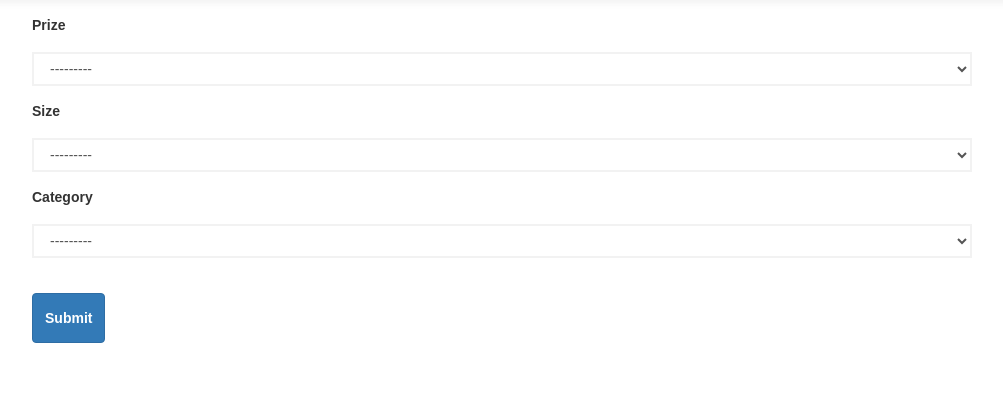
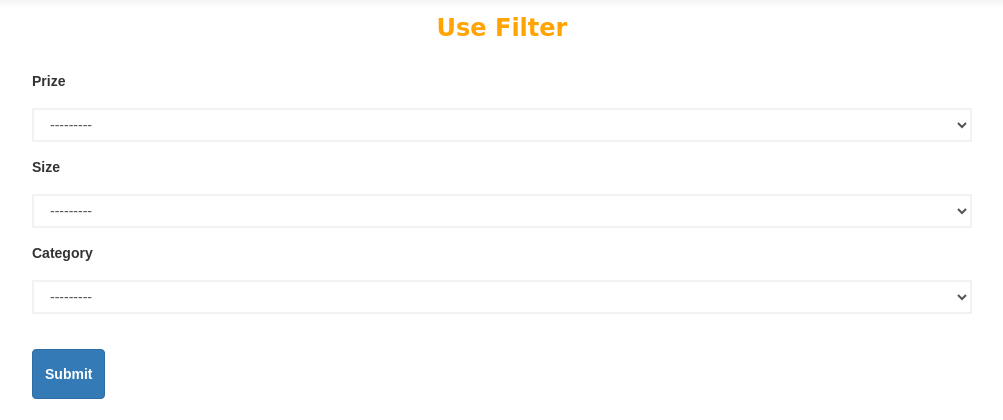
Before and after one commit to ManyuDhyani/Pizza-Online-Menu, a Django app: page /menu in a window 1280 px wide. Shown: the part 65-485 px from the top of the page, without its empty margins (138-1141 px from the left). Run offline with Django 3.2, Linux system fonts and the light colour scheme; data comes from the database, SQL or seed files in the repository; some libraries are stand-ins or nearby versions.

Commit message:
menu ui correction

```diff
--- a/order/templates/menu.html
+++ b/order/templates/menu.html
@@ -7,7 +7,10 @@
     <br>
     <br>
     <br>
-    <br>
+        <div class="Filter text-center">
+            <h3><strong>Use Filter</strong></h3>
+        </div>
+        <br>
             <form action="" method="get">
                 <div class='col-md-12'>
                     {% for field in filter.form %}
```
